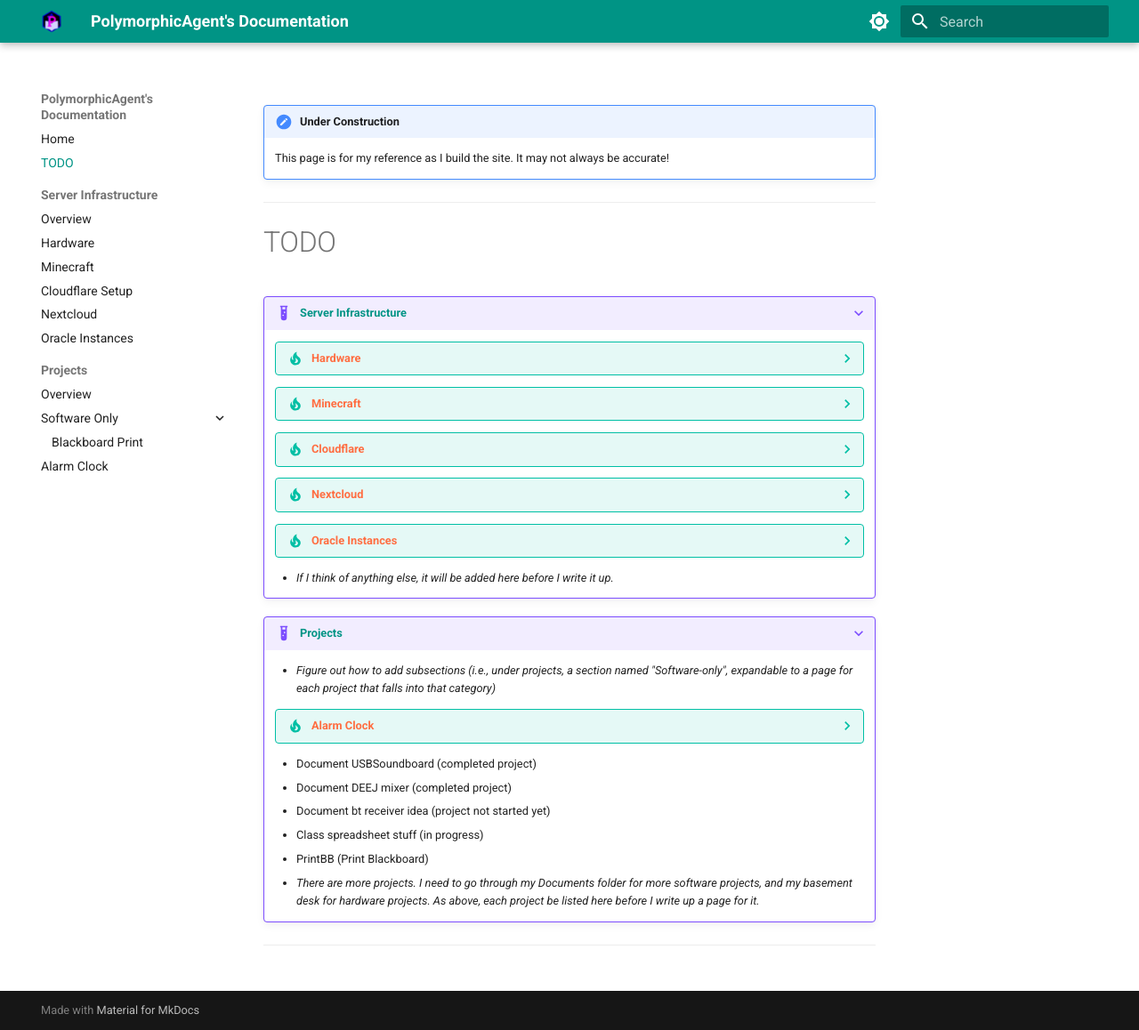
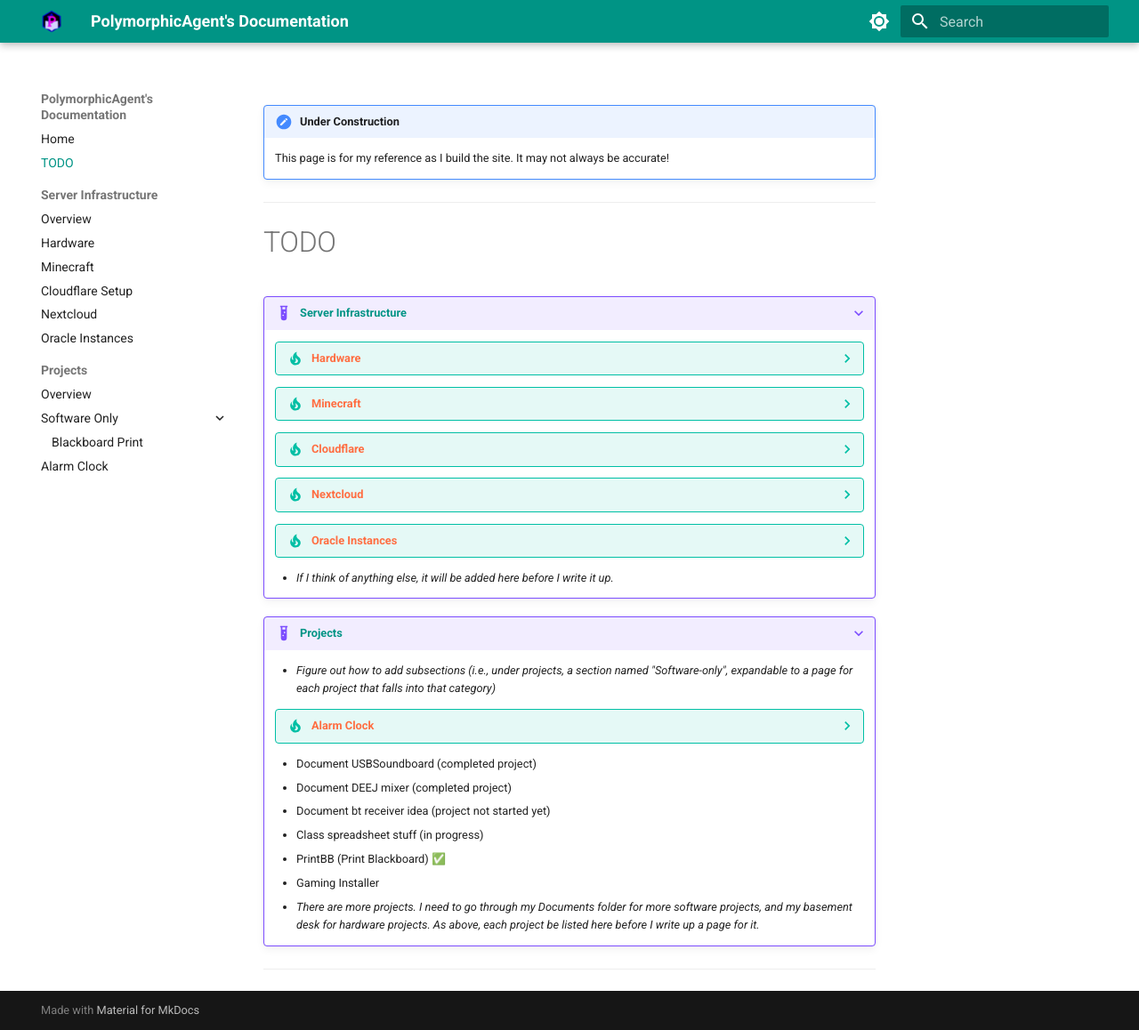
Before and after one commit to PolymorphicAgent/docs.polimorph.dev, an MkDocs documentation site: the page built from docs/TODO.md, in a window 1280 px wide and 1158 px high. Shown: the whole window at 89% size. Built offline with MkDocs 1.6.1 and Material for MkDocs 9.7.7, drawn with Linux system fonts in a browser that asks for light colours.

Commit message:
Update TODO

```diff
--- a/docs/TODO.md
+++ b/docs/TODO.md
@@ -27,7 +27,8 @@
     - Document DEEJ mixer (completed project)
     - Document bt receiver idea (project not started yet)
     - Class spreadsheet stuff (in progress)
-    - PrintBB (Print Blackboard)
+    - PrintBB (Print Blackboard) ✅
+    - Gaming Installer
     - _There are more projects. I need to go through my Documents folder for more software projects, and my basement desk for hardware projects. As above, each project be listed here before I write up a page for it._
 
 ---
```
